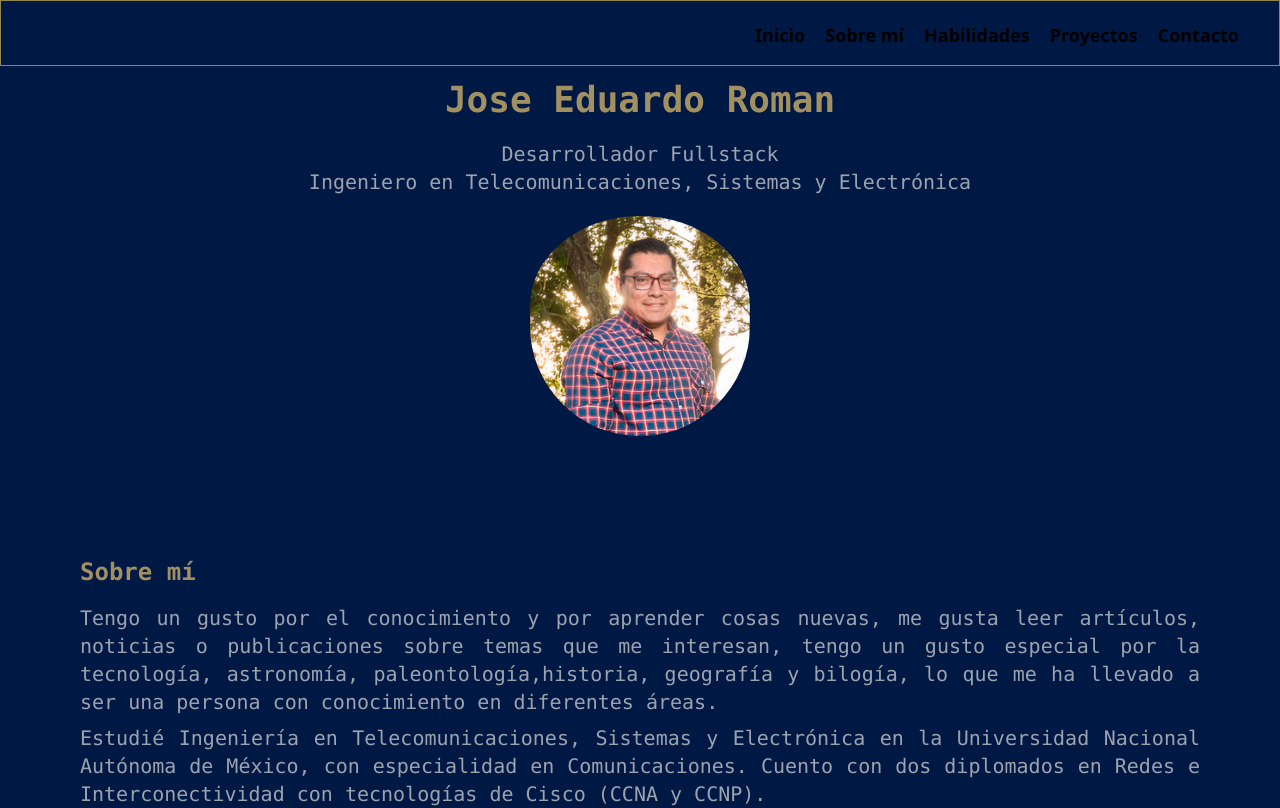
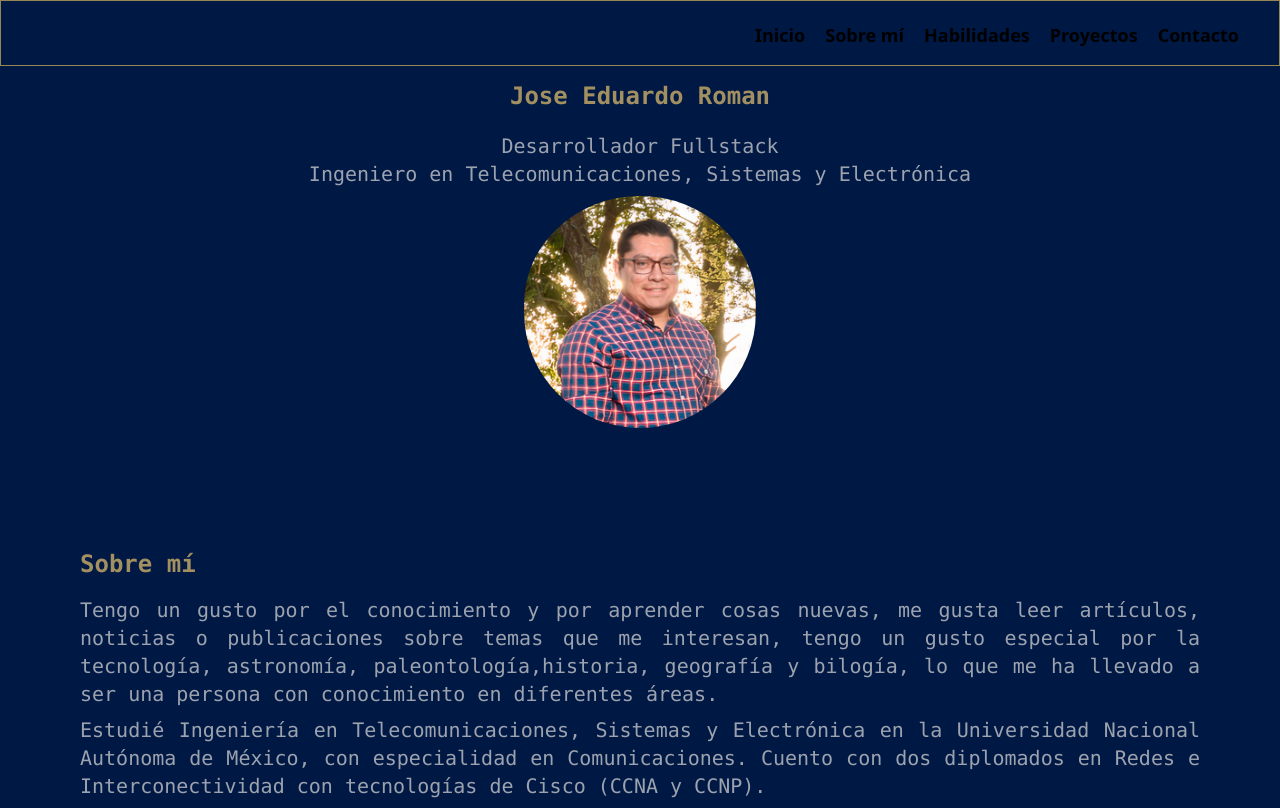
Before and after one commit to jeromanp/my-portfolio, a Next.js app: page / in a window 1280 px wide. Shown: the top 808 px of the page. Built offline with nearby package versions, Linux system fonts and the light colour scheme.

Commit message:
design respondive

```diff
--- a/src/components/Intro.jsx
+++ b/src/components/Intro.jsx
@@ -3,20 +3,23 @@ import React from "react";
 
 export default function Intro() {
   return (
-    <div className="w-90 max-w-screen-xl items-center justify-between font-mono text-sm bg-custom-azul mx-auto pt-20 pb-10">
-      <h1 className="text-4xl font-bold text-custom-oro_2 text-center">
+    <div className="w-full max-w-screen-xl items-center justify-between font-mono text-sm bg-custom-azul mx-auto pt-36 md:pt-20 md:pb-10">
+      <h1 className="text-2xl sm:text-3x1 md:text-4x1 lg:text-4x1  font-bold text-custom-oro_2 text-center">
         {infoPersonal.name}
       </h1>
-      <h3 className="text-xl text-center mt-5 text-gray-400">
-        {infoPersonal.professionOne} <br />
-        {infoPersonal.professionTwo}
-      </h3>
-      <div className="w-60 h-60 mx-auto flex justify-center items-center">
+      <div className="text-xs md:text-lg lg:text-xl">
+        <p className="text-center mt-5 text-gray-400">
+          {infoPersonal.professionOne} <br />
+          {infoPersonal.professionTwo}
+        </p>
+      </div>
+
+      <div className="w-20 h-20 md:w-60 sm:h-60 sm:w-70 md:h-70 mx-auto flex justify-center items-center">
         <div className="w-full h-full flex justify-center items-center">
           <img
             src="/imagen/img-me.jpg"
             alt="me"
-            className="object-cover rounded-full max-w-full max-h-full pt-5"
+            className="object-cover rounded-full max-w-full max-h-full pt-2"
           />
         </div>
       </div>
```
